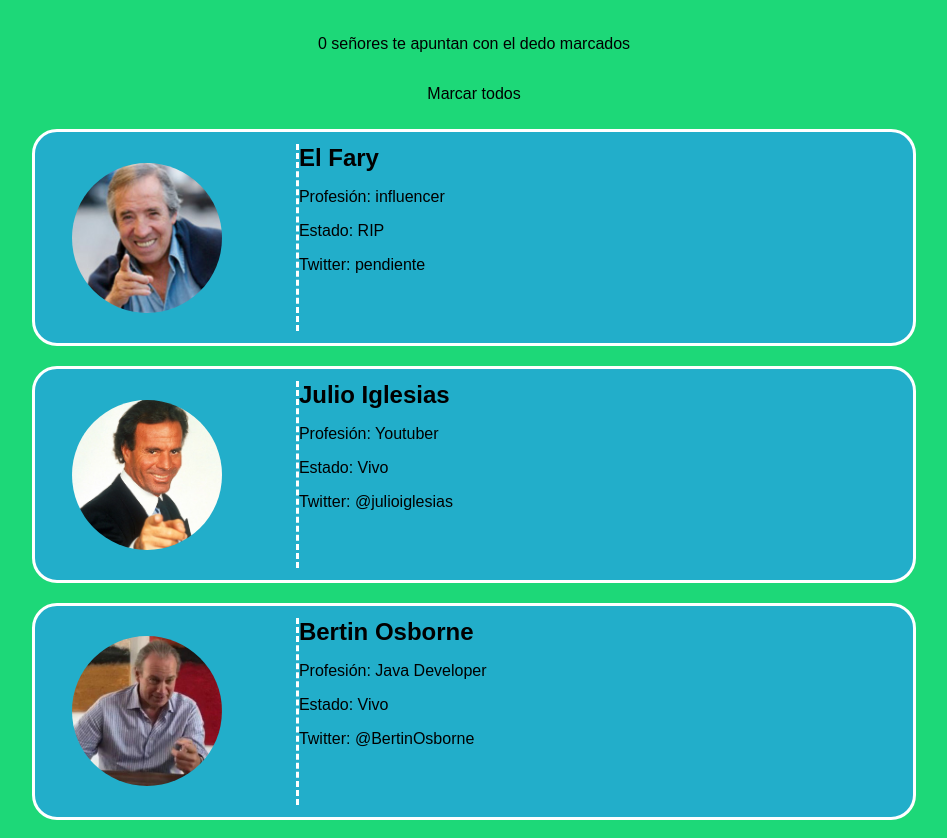
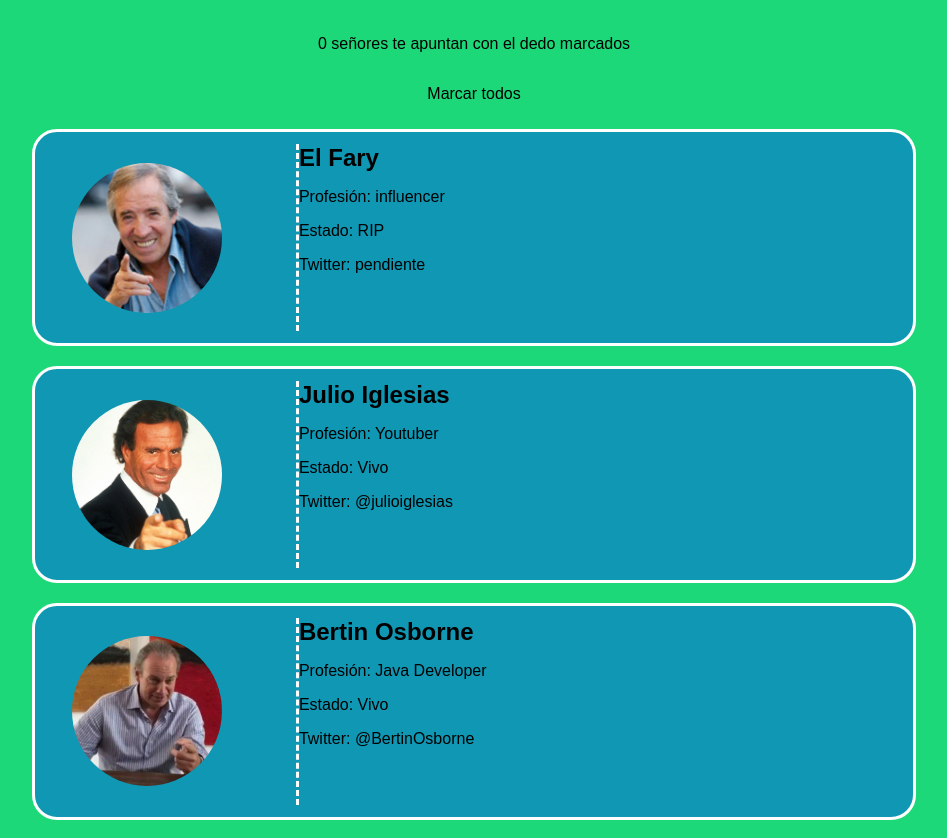
Before and after one commit to dablmo1819daw2/gente, a plain HTML site: page index.html in a window 1280 px wide. Shown: the part 69-907 px from the top of the page, without its empty margins (166-1113 px from the left). Drawn offline with Linux system fonts and the light colour scheme.

Commit message:
Background imagenes y alts

```diff
--- a/css/estilos.css
+++ b/css/estilos.css
@@ -15,7 +15,7 @@ h2 { display:inline; }
 .rectangulos {
   padding: 12px;
   text-align: left;
-  background: #22aeca;
+  background: #1097b3;
   display: flex;
   margin: 10px 0 10px;
   border-radius: 25px;
```
